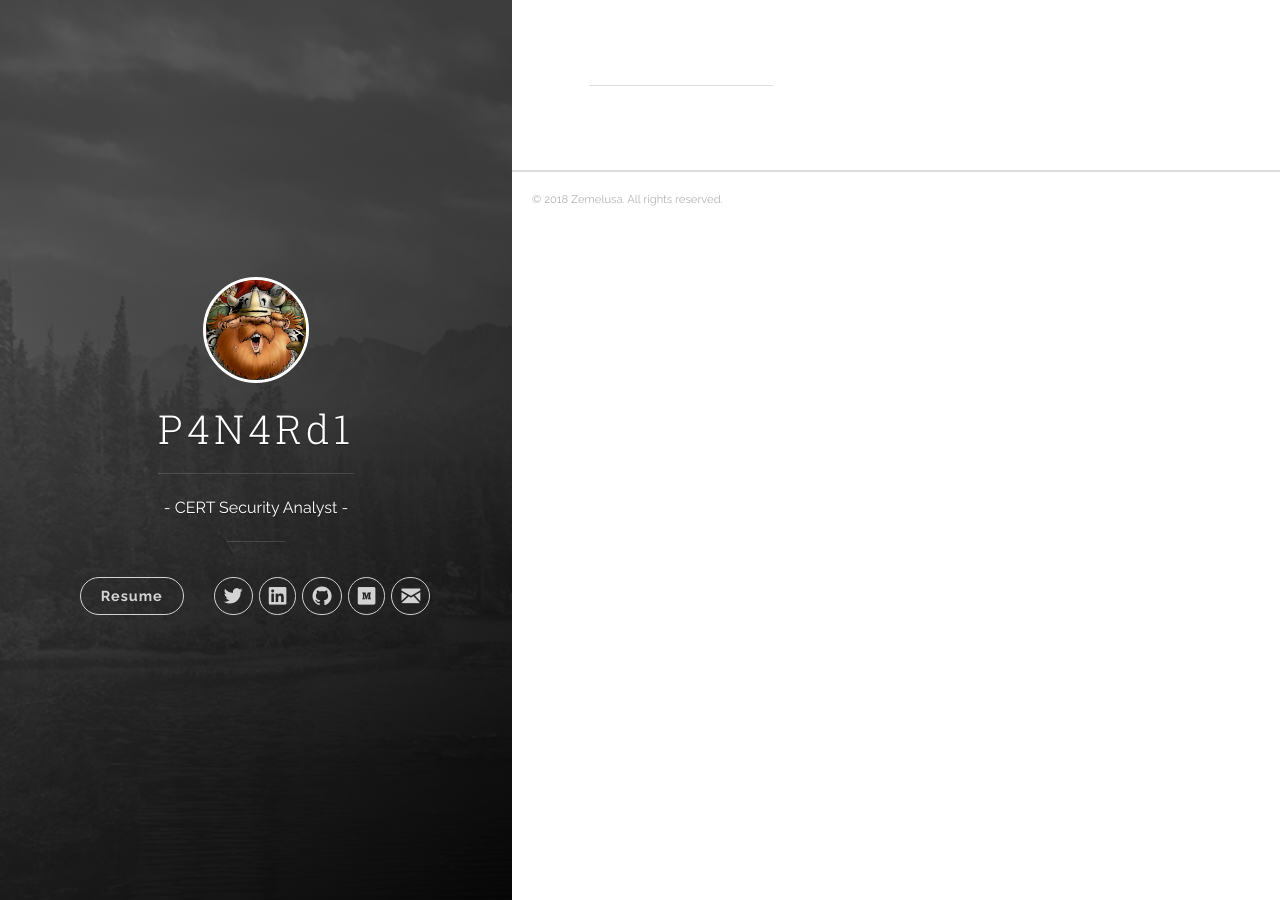
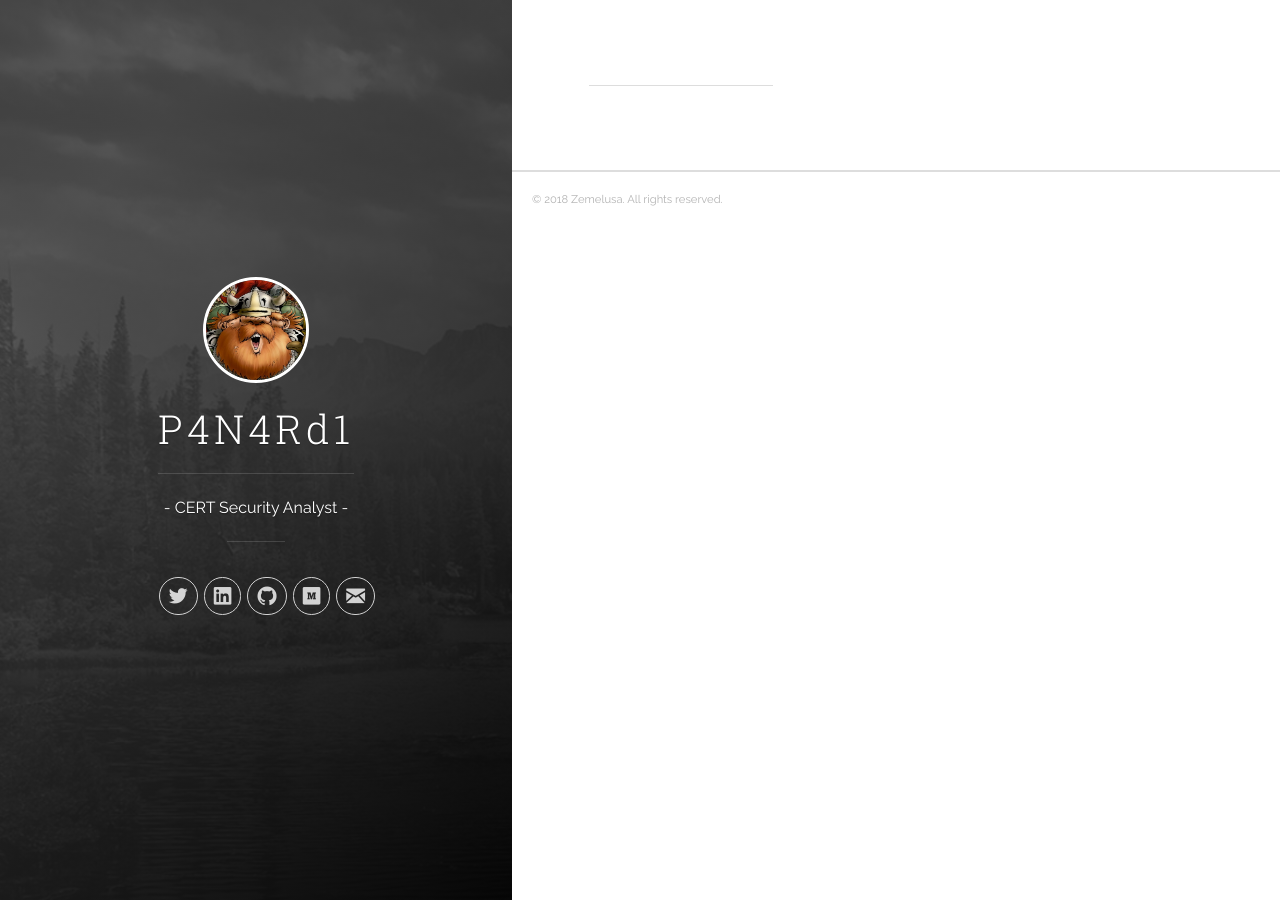
Before and after one commit to zemelusa/zemelusa.github.io, a Jekyll site: the page built from index.html, in a window 1280 px wide. Built offline with Jekyll 4.4.1, drawn with Linux system fonts in a browser that asks for light colours; the list of posts is cut into pages by our own code.

Commit message:
resume configuration

```diff
--- a/_includes/header.html
+++ b/_includes/header.html
@@ -8,7 +8,7 @@
 
     <div class="panel-main__inner panel-inverted">
     <div class="panel-main__content">
-        <!--<a href="{{ site.baseurl }}" title="link to {{ site.title }} Resume">-->
+        <a href="{{ site.baseurl }}/Resume_NARDIN_Pierre-Alexis.pdf" title="link to {{ site.title }} Resume">
         <!--<a href="{{ site.baseurl }}/" title="link to home of {{ site.title }}">-->
           <img src="{{ site.baseurl }}/images/profile.jpg" class="user-image" alt="My Profile Photo">
           <h1 class="panel-cover__title panel-title">{{ site.title }}</h1>
@@ -18,12 +18,6 @@
         <hr class="panel-cover__divider panel-cover__divider--secondary">
 
         <div class="navigation-wrapper">
-
-          <nav class="cover-navigation cover-navigation--primary">
-            <ul class="navigation">
-              <li class="navigation__item"><a href="{{ site.baseurl }}/Resume_NARDIN_Pierre-Alexis.pdf" title="link to {{ site.title }} resume" class="blog-button">Resume</a></li>
-            </ul>
-          </nav>
 
           <nav class="cover-navigation navigation--social">
             <ul class="navigation">
@@ -42,7 +36,7 @@
               <!-- Keybase -->
               <li class="navigation__item">
                 <a href="https://keybase/{{ site.author.keybase_username }}" title="{{ site.author.keybase_username }} on Keybase" target="_blank">
-                  <i class="icon icon-social-keybase"></i>
+                  <i class="fab fa-keybase"></i>
                   <span class="label">Keybase</span>
                 </a>
               </li>
```
